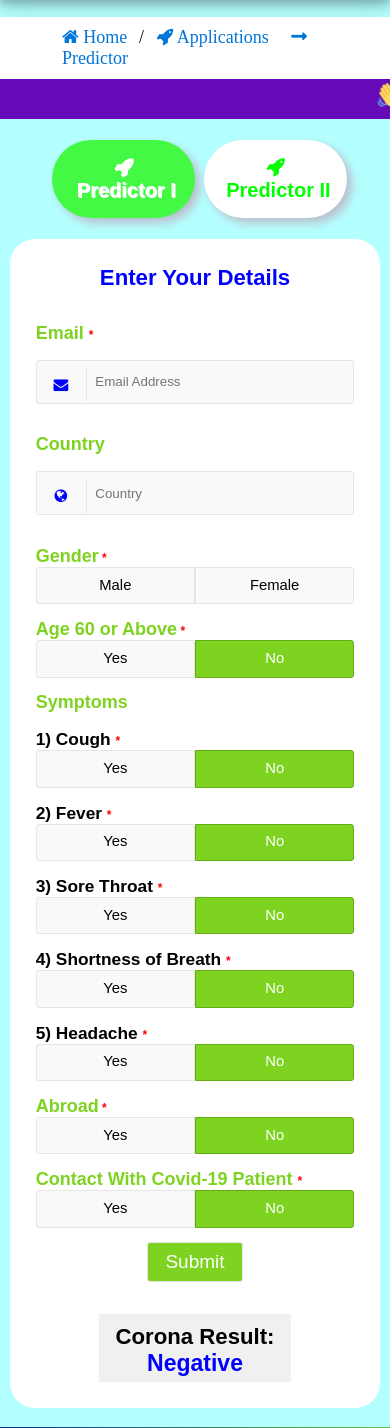
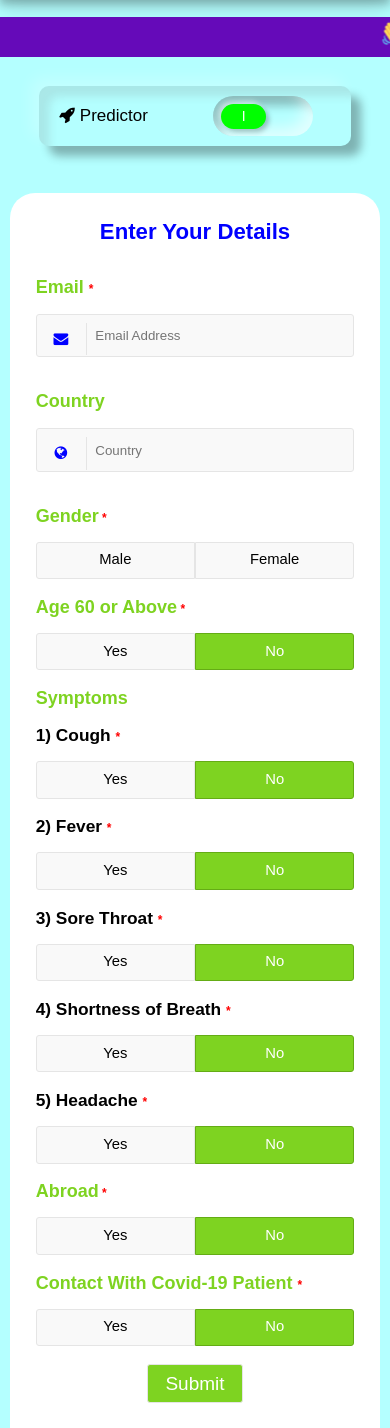
Before and after one commit to Atharv-Chaudhari/Project-Covid, a Django app: template templates/predictors.html in a window 390 px wide. Shown: the part 94-1522 px from the top of the page. Run offline with Django 3.2, Linux system fonts and the light colour scheme; the template is opened without the code that fills it, so the values that code supplies are empty; some libraries are stand-ins or nearby versions.

Commit message:
Mobile View Finalisation and few edits

```diff
--- a/requirements.txt
+++ b/requirements.txt
@@ -16,4 +16,3 @@ opencv-python-headless
 matplotlib
 keras
 tensorflow-cpu==2.5.0
-PyGithub
--- a/static/css/predictors.css
+++ b/static/css/predictors.css
@@ -15,6 +15,9 @@
   }
 }
 
+.hugit {
+  width: 60%;
+}
 
 .symp {
   width: 600px;
@@ -83,6 +86,10 @@
     width: 90%;
   }
 
+  .hideit {
+    display: none;
+  }
+
   /* .input-group {
     padding-top: 2%;
   } */
@@ -93,12 +100,24 @@
     width: 95%;
   }
 
+  .hugit {
+    width: 80% !important;
+  }
+
+  .tp-it {
+    width: 60% !important;
+  }
+
   /* .input-group {
     padding-top: 4%;
   } */
 
   .img-alg {
     flex-flow: column;
+  }
+
+  .poi {
+    height: 15px;
   }
 
   .take-file {
@@ -118,9 +137,13 @@
 }
 
 @media (max-width:400px) {
-  .btn-list {
+
+  /* .btn-list {
     width: 80% !important;
     text-align: center;
+  } */
+  .tp-it {
+    width: 80% !important;
   }
 
   .button-submit {
@@ -130,9 +153,9 @@
 }
 
 @media (max-width:384px) {
-  .btn-list {
+  /* .btn-list {
     width: 100% !important;
-  }
+  } */
 
   .button-submit {
     width: 200px !important;
@@ -275,9 +298,122 @@
   margin-right: auto;
 }
 
-.ic{
-  color:blue;
-}
-.iconblick{
+.ic {
   color: blue;
 }
+
+.iconblick {
+  color: blue;
+}
+
+.makeitman {
+  display: none;
+}
+
+/* ============================================================================================== */
+@media (max-width:500px) {
+  .btn-list {
+    display: none;
+  }
+
+  .switch-label span {
+    font-size: 20px;
+  }
+
+  .makeitman {
+    margin-top: 3%;
+    font-family: 'Poppins', sans-serif;
+    display: block;
+    width: 60%;
+    background-color: #b4ffff;
+    margin-left: auto;
+    margin-right: auto;
+    font-size: 20px;
+  }
+
+  .switch-holder {
+    display: flex;
+    padding: 10px 20px;
+    border-radius: 10px;
+    margin-bottom: 30px;
+    box-shadow: -8px -8px 15px rgba(255, 255, 255, .2),
+      10px 10px 10px rgba(0, 0, 0, .3),
+      inset 8px 8px 15px rgba(255, 255, 255, .1),
+      inset 10px 10px 10px rgba(0, 0, 0, .1);
+    justify-content: space-between;
+    align-items: center;
+  }
+
+  .switch-label {
+    width: 150px;
+  }
+
+  .switch-label i {
+    margin-right: 5px;
+  }
+
+  .switch-toggle {
+    height: 40px;
+  }
+
+  .switch-toggle input[type="checkbox"] {
+    position: relative;
+    opacity: 0;
+    z-index: -2;
+  }
+
+  .switch-toggle input[type="checkbox"]+label {
+    position: relative;
+    display: inline-block;
+    width: 100px;
+    height: 40px;
+    border-radius: 20px;
+    margin: 0;
+    margin-top: -20px;
+    cursor: pointer;
+    box-shadow: inset -8px -8px 15px rgba(255, 255, 255, .6),
+      inset 10px 10px 10px rgba(0, 0, 0, .25);
+
+  }
+
+  .switch-toggle input[type="checkbox"]+label::before {
+    position: absolute;
+    content: 'I';
+    font-size: 17px;
+    text-align: center;
+    line-height: 25px;
+    top: 8px;
+    left: 8px;
+    width: 45px;
+    height: 25px;
+    border-radius: 20px;
+    background-color: lime;
+    color: white;
+    box-shadow: -3px -3px 5px rgba(255, 255, 255, .5),
+      3px 3px 5px rgba(0, 0, 0, .25);
+    transition: .3s ease-in-out;
+
+  }
+
+  .switch-toggle input[type="checkbox"]:checked+label::before {
+    left: 50%;
+    content: 'II';
+    color: #fff;
+    background-color: blue;
+  }
+}
+
+@media (max-width:440px) {
+  .switch-label span {
+    font-size: 17px;
+  }
+
+  .makeitman {
+    width: 80%;
+    font-size: 17px;
+  }
+
+  .switch-toggle input[type="checkbox"]+label::before {
+    font-size: 14px;
+  }
+}
--- a/static/css/risky_modal.css
+++ b/static/css/risky_modal.css
@@ -220,6 +220,9 @@ select option {
     padding-left: 0%;
     width: 100%;
   }
+  .input-group {
+    margin-bottom: 1.2em;
+}
 }
 .risk-modal h4{
   color:#7ed321;
--- a/static/css/style.css
+++ b/static/css/style.css
@@ -1379,6 +1388,10 @@ td {
 
   .itsvedio {
     height: 350px;
+  }
+
+  .breadcrumb {
+    display: none;
   }
 }
 
--- a/static/js/predictors.js
+++ b/static/js/predictors.js
@@ -1,4 +1,4 @@
-function sympred(){
+function sympred() {
     document.getElementById("formFour").style.display = "block";
     document.getElementById("active-it1").style.color = "white";
     document.getElementById("active-it3").style.color = "white";
@@ -8,8 +8,9 @@ function sympred(){
     document.getElementById("active-it2").style.backgroundColor = "white";
     document.getElementById("formSeven").style.display = "none";
     document.getElementById("hide_pred2").style.display = "none";
+    nhamnham();
 }
-function imgpred(){
+function imgpred() {
     document.getElementById("formFour").style.display = "none";
     document.getElementById("active-it2").style.color = "white";
     document.getElementById("active-it4").style.color = "white";
@@ -20,3 +21,14 @@ function imgpred(){
     document.getElementById("formSeven").style.display = "block";
     document.getElementById("hide_pred").style.display = "none";
 }
+function nhamnham() {
+    if (document.getElementById("switch-it").checked) {
+        document.getElementById("formFour").style.display = "none";
+        document.getElementById("formSeven").style.display = "block";
+        document.getElementById("hide_pred").style.display = "none";
+    } else {
+        document.getElementById("formFour").style.display = "block";
+        document.getElementById("formSeven").style.display = "none";
+        document.getElementById("hide_pred2").style.display = "none";
+    }
+}
--- a/templates/index.html
+++ b/templates/index.html
@@ -393,7 +393,7 @@
                             setTimeout(showSlides, 4000); // Change image every 4 seconds
                         }
                     </script>
-                    <div class="card__content">
+                    <div class="card__content itskf">
                         <!-- <time datetime="2021-11-19" class="card__date"><span style="color: grey;">Last Updated on
                             </span><span style="color: blue;">{{ update_dt }}<sup
                                     style="text-transform: lowercase;">th</sup> {{ update_mn }}
--- a/templates/predictors.html
+++ b/templates/predictors.html
@@ -160,10 +160,17 @@
                                     Analysis <i class="fa fa-angle-down"></i>
                                 </a>
                                 <ul class="dropdown" id="my-dropdown-id">
-                                    <li><a style="display:flex;" href="https://tabsoft.co/3Gzy8v8" target="_blank"><img style="width:30px; height:30px;" src="static/images/tablue.png"><div style="line-height: 30px;font-size:20px;"> &#160&#160Israel Covid Data
-                                            Analysis</div></a></li>
+                                    <li><a style="display:flex;" href="https://tabsoft.co/3Gzy8v8" target="_blank"><img
+                                                style="width:30px; height:30px;" src="static/images/tablue.png">
+                                            <div style="line-height: 30px;font-size:20px;"> &#160&#160Israel Covid Data
+                                                Analysis</div>
+                                        </a></li>
                                     <li class="separator"></li>
-                                    <li><a style="display:flex;" href="https://tabsoft.co/3Iax6ak" target="_blank"><img style="width:30px; height:30px;" src="static/images/tablue.png"><div style="line-height: 30px;font-size:20px;"> &#160&#160Global Covid Data Analysis</div></a></li>
+                                    <li><a style="display:flex;" href="https://tabsoft.co/3Iax6ak" target="_blank"><img
+                                                style="width:30px; height:30px;" src="static/images/tablue.png">
+                                            <div style="line-height: 30px;font-size:20px;"> &#160&#160Global Covid Data
+                                                Analysis</div>
+                                        </a></li>
                                 </ul>
                             </li>
                             <li class="navbar-dropdown">
@@ -330,7 +337,10 @@
                 </div>
             </div>
             <div class="mini-info ">
-                <marquee id="mymarquee"><strong><img src="static/images/hello.gif " width="30px" height="30px"> InfySOARS presents Detection of Covid Positive Cases from Symptoms or Chest X-Ray images using Machine Learning & Deep Learning. Do check Live Global Covid-19 Data Analysis !!</strong></marquee>
+                <marquee id="mymarquee"><strong><img src="static/images/hello.gif " width="30px" height="30px">
+                        InfySOARS presents Detection of Covid Positive Cases from Symptoms or Chest X-Ray images using
+                        Machine Learning & Deep Learning. Do check Live Global Covid-19 Data Analysis !!</strong>
+                </marquee>
             </div>
             <!-- <div class="menu-container" style="margin-left:100%;">
         <div class="collapse-icon">
@@ -358,11 +368,22 @@
             <br>
             <div class="btn-list">
                 <button id="active-it1" style="font-size: 20px;" class="red button-submit" onclick="sympred()"><i
-                        class="fa fa-rocket" id="active-it3" style="color:lime;"></i>
+                        class="fa fa-rocket hideit" id="active-it3" style="color:lime;"></i>
                     &#160Predictor I </button>
                 <button id="active-it2" style="font-size: 20px;" class="red button-submit" onclick="imgpred()"><i
-                        class="fa fa-rocket" id="active-it4" style="color:lime;"></i>
+                        class="fa fa-rocket hideit" id="active-it4" style="color:lime;"></i>
                     &#160Predictor II </button>
+            </div>
+            <div class="makeitman">
+                <div class="switch-holder">
+                    <div class="switch-label">
+                        <i class="fa fa-rocket hideit"></i><span>Predictor</span>
+                    </div>
+                    <div class="switch-toggle">
+                        <input type="checkbox" id="switch-it" onclick="nhamnham()">
+                        <label for="switch-it"></label>
+                    </div>
+                </div>
             </div>
             <br>
             <div class="symp">
@@ -392,6 +413,7 @@
                     </div>
                     </br>
                     <h3 style="color:#7ed321;font-size: 18px;">Gender<span class="required"> *</span></h3>
+                    <div class="poi"></div>
                     <div class="input-group others">
                         <input class="lost" type="radio" name="Gender" value="1" id="Gender-male" required />
                         <label class="lost" for="Gender-male">Male</label>
@@ -400,6 +422,7 @@
                     </div>
                     </br>
                     <h3 style="color:#7ed321;font-size: 18px;">Age 60 or Above<span class="required"> *</span></h3>
+                    <div class="poi"></div>
                     <div class="input-group others">
                         <input class="lost" type="radio" name="age" value="1" id="age-yes" />
                         <label class="lost" for="age-yes">Yes</label>
@@ -410,6 +433,7 @@
                     <h3 style="color:#7ed321;font-size: 18px;">Symptoms </h3>
                     <br>
                     <h3 style="color:black;">1) Cough <span class="required">*</span></h3>
+                    <div class="poi"></div>
                     <div class="input-group others">
                         <input class="lost" type="radio" name="Cough" value="1" id="Cough-yes" />
                         <label class="lost" for="Cough-yes">Yes</label>
@@ -417,6 +441,7 @@
                         <label class="lost" for="Cough-no">No</label>
                     </div>
                     <h3 style="color:black;">2) Fever <span class="required">*</span></h3>
+                    <div class="poi"></div>
                     <div class="input-group others">
                         <input class="lost" type="radio" name="Fever" value="1" id="Fever-yes" />
                         <label class="lost" for="Fever-yes">Yes</label>
@@ -424,6 +449,7 @@
                         <label class="lost" for="Fever-no">No</label>
                     </div>
                     <h3 style="color:black;">3) Sore Throat <span class="required">*</span></h3>
+                    <div class="poi"></div>
                     <div class="input-group others">
                         <input class="lost" type="radio" name="Sore_Throat" value="1" id="Sore_Throat-yes" />
                         <label class="lost" for="Sore_Throat-yes">Yes</label>
@@ -432,6 +458,7 @@
                         <label class="lost" for="Sore_Throat-no">No</label>
                     </div>
                     <h3 style="color:black;">4) Shortness of Breath <span class="required">*</span></h3>
+                    <div class="poi"></div>
                     <div class="input-group others">
                         <input class="lost" type="radio" name="Shortness_of_Breath" value="1"
                             id="Shortness_of_Breath-yes" />
@@ -441,6 +468,7 @@
                         <label class="lost" for="Shortness_of_Breath-no">No</label>
                     </div>
                     <h3 style="color:black;">5) Headache <span class="required">*</span></h3>
+                    <div class="poi"></div>
                     <div class="input-group others">
                         <input class="lost" type="radio" name="Headache" value="1" id="Headache-yes" />
                         <label class="lost" for="Headache-yes">Yes</label>
@@ -449,6 +477,7 @@
                     </div>
                     </br>
                     <h3 style="color:#7ed321;font-size: 18px;">Abroad<span class="required"> *</span></h3>
+                    <div class="poi"></div>
                     <div class="input-group others">
                         <input class="lost" type="radio" name="Abroad" value="1" id="Abroad-yes" />
                         <label class="lost" for="Abroad-yes">Yes</label>
@@ -458,6 +487,7 @@
                     </br>
                     <h3 style="color:#7ed321;font-size: 18px;">Contact With Covid-19 Patient <span
                             class="required">*</span></h3>
+                    <div class="poi"></div>
                     <div class="input-group others">
                         <input class="lost" type="radio" name="contact_Patient" value="1" id="contact_Patient-Yes" />
                         <label class="lost" for="contact_Patient-Yes">Yes</label>
@@ -495,27 +525,30 @@
                             <h3 style="text-align: center;">Covid Positive X-Ray Image</h3>
                         </div>
                         <div class="divide">
-                            <img id="borderimg1" src="static/images/img_neg.jpg" width="100%">
-                            <h3 style="text-align: center;">Normal X-Ray Image</h3>
+                            <img id="borderimg1" src="static/images/img_pos_cam.jpg" width="100%">
+                            <h3 style="text-align: center;">Red Part Highlights </h3>
+                            <h3 style="text-align: center;"> Opacity.</h3>
+                            <h3 style="text-align: center;"> Hence, <spanb style="font-size: 17px;color: red;">Covid
+                                    Positive !!</span></h3>
                         </div>
+
                     </div>
                     <div class="img-alg2">
                         <div class="divide">
-                            <img id="borderimg1" src="static/images/img_pos_cam.jpg" width="100%">
-                            <h3 style="text-align: center;">Red Part Highlights </h3>
-                            <h3 style="text-align: center;"> Opacity.</h3>
-                            <h3 style="text-align: center;"> Hence, <spanb style="font-size: 17px;color: red;">Covid Positive !!</span></h3>
+                            <img id="borderimg1" src="static/images/img_neg.jpg" width="100%">
+                            <h3 style="text-align: center;">Normal X-Ray Image</h3>
                         </div>
                         <div class="divide">
                             <img id="borderimg1" src="static/images/img_neg_cam.jpg" width="100%">
                             <h3 style="text-align: center;">No any Lung Part is Superimposed.</h3>
-                            <h3 style="text-align: center;"> Hence, <span style="font-size: 17px;color: blue;">Covid Negative !!</span></h3>
+                            <h3 style="text-align: center;"> Hence, <span style="font-size: 17px;color: blue;">Covid
+                                    Negative !!</span></h3>
                         </div>
                     </div>
                     <br><br>
                     <input type="hidden" name="form_type" value="formSeven">
                     <div style="margin-left: auto;margin-right: auto;">
-                        <div class="input-group input-group-icon" style="width:60%;margin-left: auto;margin-right: auto;">
+                        <div class="input-group input-group-icon hugit" style="margin-left: auto;margin-right: auto;">
                             <input class="lost" type="email" pattern="[a-z0-9._%+-]+@[a-z0-9.-]+\.[a-z]{2,}$"
                                 name="img_email" placeholder="Enter Email Address" required />
                             <div class="input-icon"><i class="fa fa-envelope iconblick"></i></div>
@@ -527,7 +560,8 @@
                             <input type="file" class="inp-img" accept="image/*" name="image" id="file" required>
                         </div>
                     </div>
-                    <p id="killingmachine" style="text-align: center;display: none;"><img id="output" width='80%' /></p>
+                    <p id="killingmachine" style="text-align: center;display: none;"><img id="output" width='80%' />
+                    </p>
                     <div class="submits">
                         <!-- <p id="killer"></p> -->
                         <br><br>
@@ -600,17 +634,25 @@
         </div> -->
             <footer>
                 <div class="footer">
-                <a href="https://github.com/Atharv-Chaudhari/Project-Covid" target="_blank"><h4 style="font-size: 25px;color:white;"><span style="font-size: 25px;color:#66f;">
+                    <a href="https://github.com/Atharv-Chaudhari/Project-Covid" target="_blank">
+                        <h4 style="font-size: 25px;color:white;"><span style="font-size: 25px;color:#66f;">
                             </span><span style="font-size: 25px;color:white;">Team</span>
                             <bold> Infy<span style="font-size: 25px;color:white;">SOARS </span></span></bold>
-                    <i style="font-size: 25px;" class="fa fa-github" style="font-size:36px"></i></h4></a>
+                            <i style="font-size: 25px;" class="fa fa-github" style="font-size:36px"></i>
+                        </h4>
+                    </a>
                     <div class="row">
                         <ul>
-                        <li><a href="https://www.linkedin.com/in/siddharth-kulkarni-0296a01aa/" target="_blank">Siddharth Kulkarni</a></li>
-                        <li><a href="https://www.linkedin.com/in/atharv-chaudhari-4a6105188/" target="_blank">Atharv Chaudhari</a></li>
-                        <li><a href="https://www.linkedin.com/in/rutuja-vaidya-97b5781ab/" target="_blank">Rutuja Vaidya</a></li>
-                        <li><a href="https://www.linkedin.com/in/omkar-patil-14b4581ab/" target="_blank">Omkar Patil</a></li>
-                        <li><a href="https://www.linkedin.com/in/sana-shaikh-b30136176/" target="_blank">Sana Shaikh</a></li>
+                            <li><a href="https://www.linkedin.com/in/siddharth-kulkarni-0296a01aa/"
+                                    target="_blank">Siddharth Kulkarni</a></li>
+                            <li><a href="https://www.linkedin.com/in/atharv-chaudhari-4a6105188/" target="_blank">Atharv
+                                    Chaudhari</a></li>
+                            <li><a href="https://www.linkedin.com/in/rutuja-vaidya-97b5781ab/" target="_blank">Rutuja
+                                    Vaidya</a></li>
+                            <li><a href="https://www.linkedin.com/in/omkar-patil-14b4581ab/" target="_blank">Omkar
+                                    Patil</a></li>
+                            <li><a href="https://www.linkedin.com/in/sana-shaikh-b30136176/" target="_blank">Sana
+                                    Shaikh</a></li>
                         </ul>
                     </div>
                     <div class="sub-footer">
```
Also changed, not shown: other parts of static/css/style.css (+60 -35 lines), app/views.py (+18 -2 lines), static/css/vaccine.css (+4 -9 lines), templates/welcome.html (+7 -5 lines), 3 other files. Lines whose indentation alone changed are shown as unchanged.
